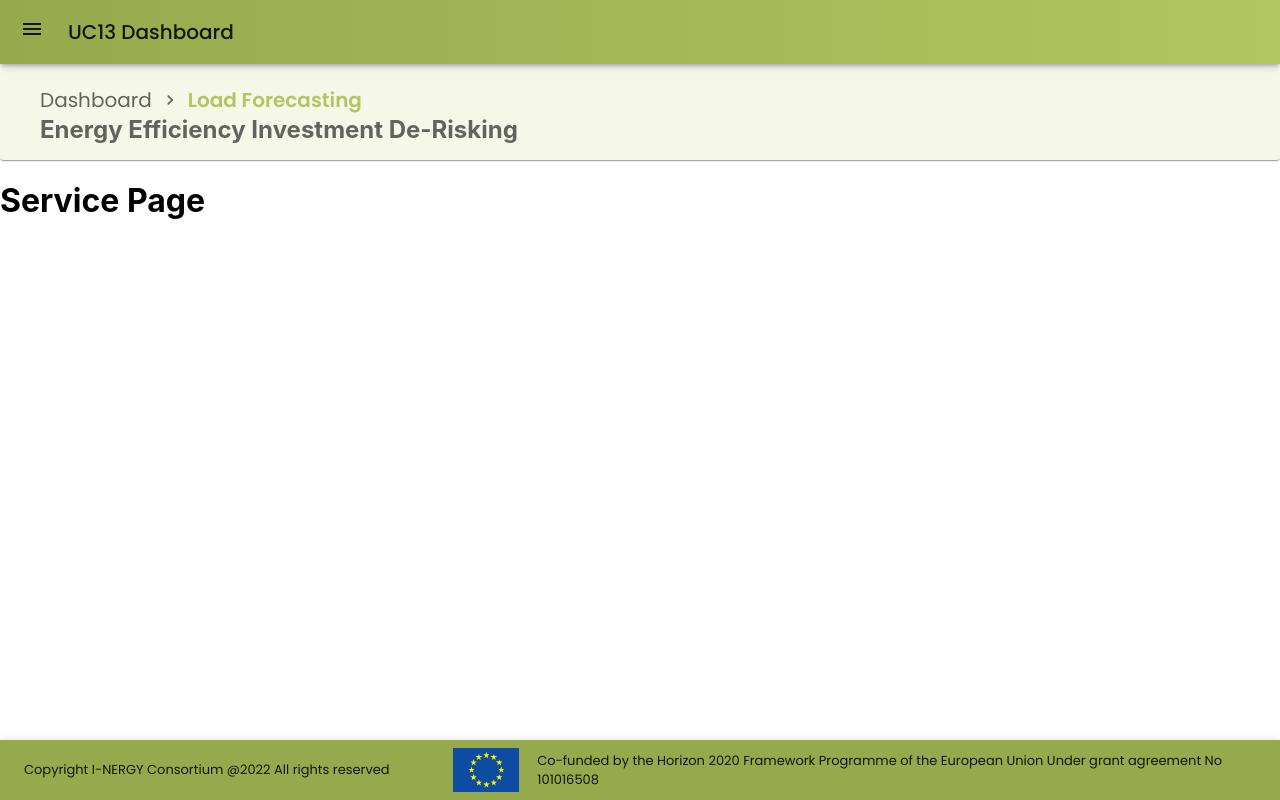
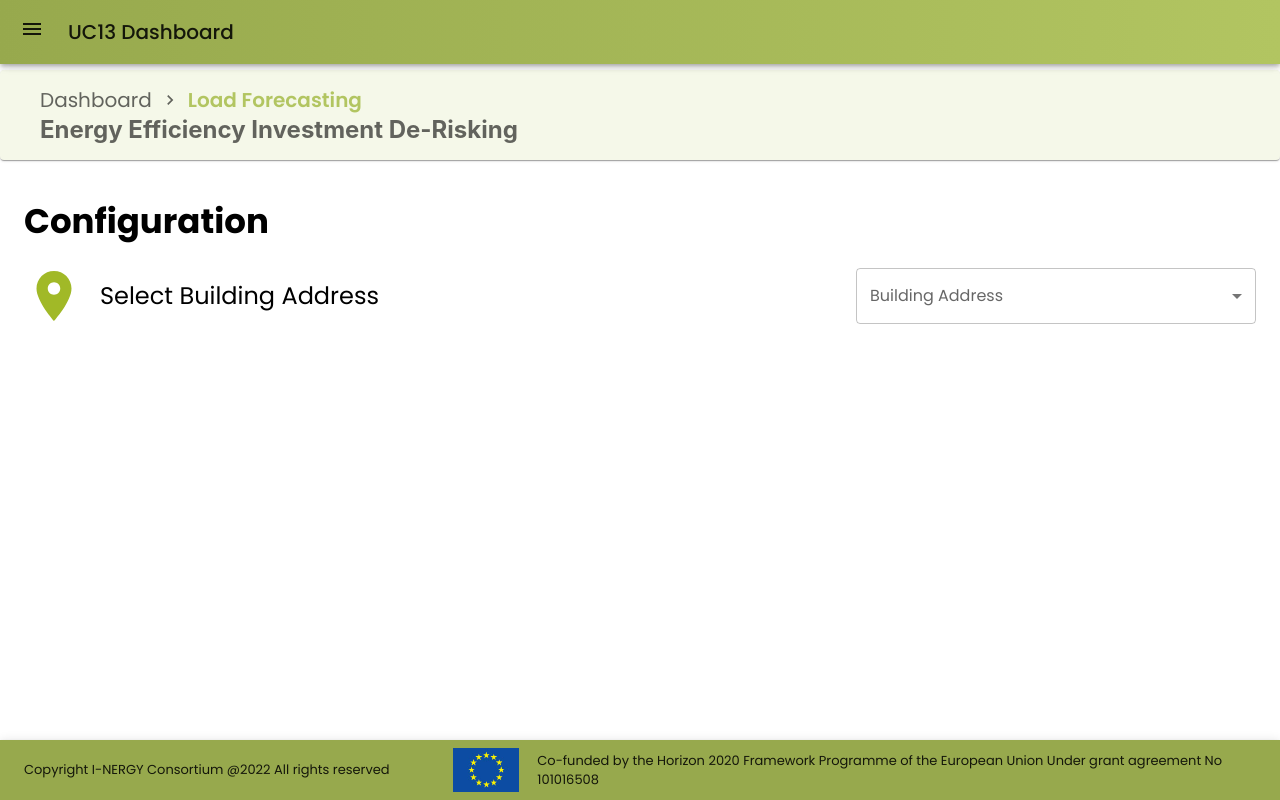
Before and after one commit to I-NERGY/EEI_Service_frontend, a React (Create React App) app: page /servicePath in a window 1280 px wide. Built offline with nearby package versions, Linux system fonts and the light colour scheme.

Commit message:
ServicePage.tsx various fixes, AddressField addition

```diff
--- /dev/null
+++ b/src/components/ServicePage/AddressField.tsx
@@ -0,0 +1,56 @@
+import React, {ReactNode} from 'react';
+import Grid from "@mui/material/Grid";
+import Stack from "@mui/material/Stack";
+import Typography from "@mui/material/Typography";
+import FormControl from "@mui/material/FormControl";
+import InputLabel from "@mui/material/InputLabel";
+import Select from "@mui/material/Select";
+import MenuItem from "@mui/material/MenuItem";
+
+import LocationOnIcon from '@mui/icons-material/LocationOn';
+
+interface Props {
+    address: string,
+    setAddress: React.Dispatch<React.SetStateAction<string>>
+}
+
+const AddressField = ({address, setAddress}: Props) => {
+    return (
+        <Grid container spacing={2} display={'flex'} justifyContent={'center'} alignItems={'center'}>
+            <Grid item xs={12} md={8}>
+                <Stack direction="row" spacing={2} sx={{alignItems: 'center'}}>
+                    <LocationOnIcon fontSize="large"
+                                          sx={{width: '60px', height: '60px', color: '#A1B927', ml: 2, my: 1}}/>
+                    <Typography variant={'h5'} color={'inherit'} sx={{width: '100%'}}>
+                        Select Building Address
+                    </Typography>
+                </Stack>
+            </Grid>
+            <Grid item xs={12} md={4}>
+                <FormControl fullWidth>
+                    <InputLabel id="demo-simple-select-label">Building Address</InputLabel>
+                    <Select
+                        // disabled={executionLoading}
+                        fullWidth
+                        labelId="demo-simple-select-label"
+                        id="demo-simple-select"
+                        value={address}
+                        label="Dataset Resolution (Minutes)"
+                        onChange={e => setAddress(e.target.value)}
+                    >
+                        <MenuItem value={'hi'}>hi</MenuItem>
+                        <MenuItem value={'hi'}>hi</MenuItem>
+                        <MenuItem value={'hi'}>hi</MenuItem>
+                        <MenuItem value={'hi'}>hi</MenuItem>
+                        <MenuItem value={'hi'}>hi</MenuItem>
+                        {/*{resolutions?.map(resolution => (*/}
+                        {/*    <MenuItem key={resolution.value}*/}
+                        {/*              value={resolution.value.toString()}>{resolution.display_value}</MenuItem>))}*/}
+                    </Select>
+                </FormControl>
+            </Grid>
+        </Grid>
+    );
+}
+
+export default AddressField;
--- a/src/pages/ServicePage.tsx
+++ b/src/pages/ServicePage.tsx
@@ -1,15 +1,16 @@
-import React from 'react';
+import React, {useState} from 'react';
 
 import Typography from "@mui/material/Typography";
+import Container from "@mui/material/Container";
 import Link from '@mui/material/Link';
 
 import Breadcrumb from "../components/layout/Breadcrumb";
+import AddressField from "../components/ServicePage/AddressField";
 
 const breadcrumbs = [
     <Link fontSize={'20px'} underline="hover" key="1" color="inherit" href="/">
         Dashboard
     </Link>, <Typography
-        // underline="hover"
         color="secondary"
         fontSize={'20px'}
         fontWeight={600}>
@@ -17,10 +18,15 @@ const breadcrumbs = [
     </Typography>,];
 
 const ServicePage = () => {
+    const [address, setAddress] = useState<string>('')
+
     return (
         <>
             <Breadcrumb breadcrumbs={breadcrumbs} welcome_msg={'Energy Efficiency Investment De-Risking'}/>
-            <h1>Service Page</h1>
+            <Container maxWidth={'xl'} sx={{my: 5}}>
+                <Typography variant={'h4'} fontWeight={'bold'} sx={{mb: 3}}>Configuration</Typography>
+                <AddressField address={address} setAddress={setAddress} />
+            </Container>
         </>
     );
 }
```
